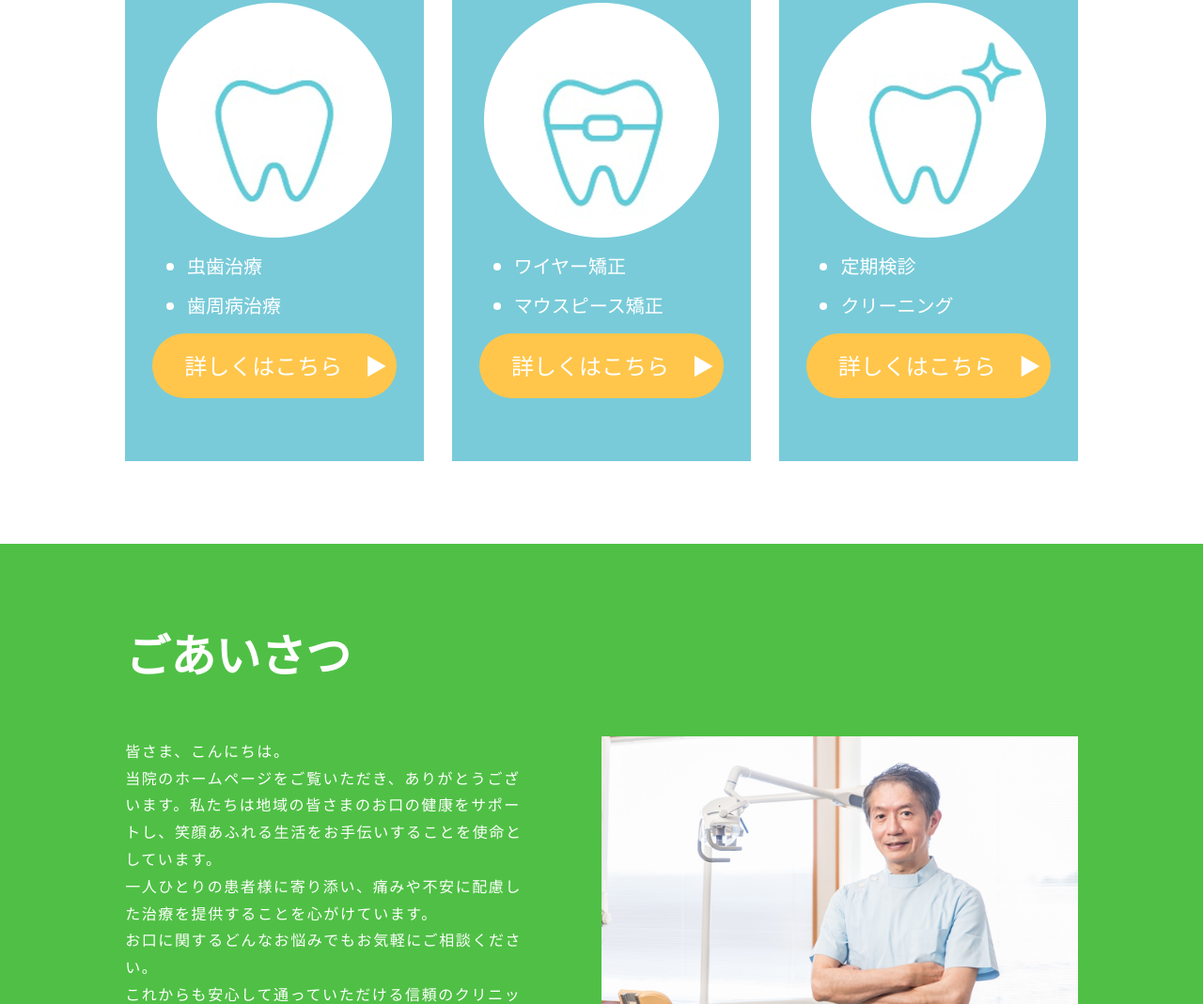
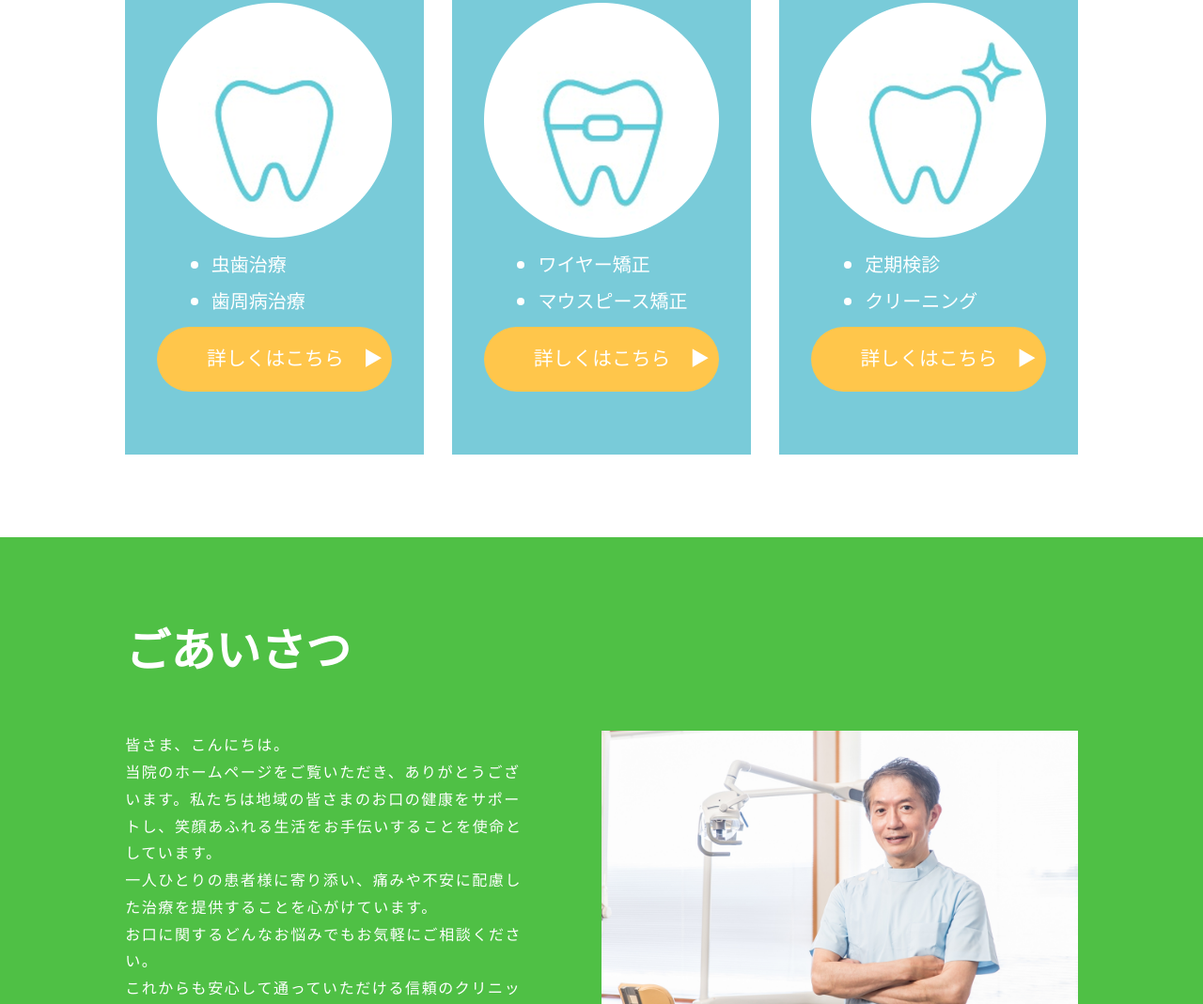
Before and after one commit to MorishitaAyano/HP1, a plain HTML site: page index.html in a window 1280 px wide. Shown: the part 1485-2554 px from the top of the page at 94% size. Drawn offline with Linux system fonts and the light colour scheme; a web font is replaced by a local one.

Commit message:
css修正２追加

```diff
--- a/css/index.css
+++ b/css/index.css
@@ -144,6 +144,7 @@
 .service-wrap__con__list {
   width: 69.8%;
   margin: 0 auto;
+  padding-left: 8.8%;
 }
 .service-wrap__con__list li {
   font-size: 1.25rem;
@@ -151,7 +152,10 @@
 }
 .service-wrap__con__item .btn {
   margin: 0 auto;
-  font-size: 1.4rem;
+  width: 250px;
+}
+.service-wrap__con__item .btn a {
+  font-size: 1.3rem;
 }
 .greet {
   background-color: #4FC045;
```
